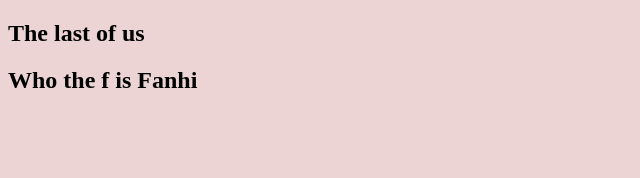
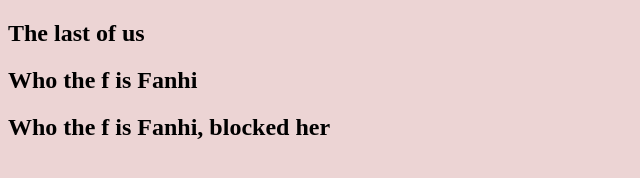
Before and after one commit to mleonyx/learning, a plain HTML site: page index.html in a window 1280 px wide. Shown: the whole page, without its empty margins (0-640 px from the left). Drawn offline with Linux system fonts and the light colour scheme.

Commit message:
blocked her

```diff
--- a/index.html
+++ b/index.html
@@ -9,6 +9,7 @@
 <body>
     <h2>The last of us</h2>
     <h2>Who the f is Fanhi</h2>
+    <h2>Who the f is Fanhi, blocked her</h2>
 
 </body>
 <script src="assets/js/script.js"></script>
```
